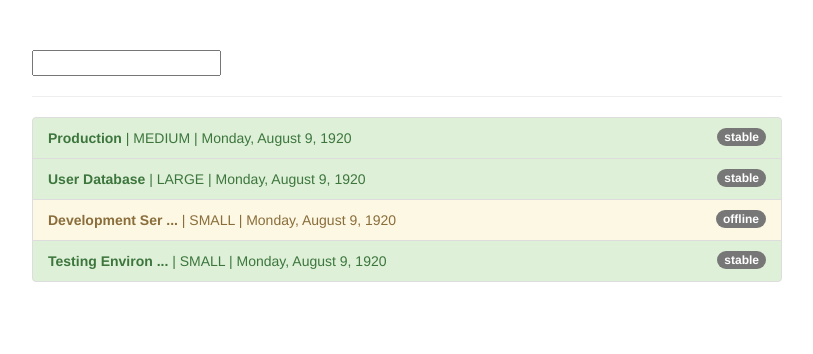
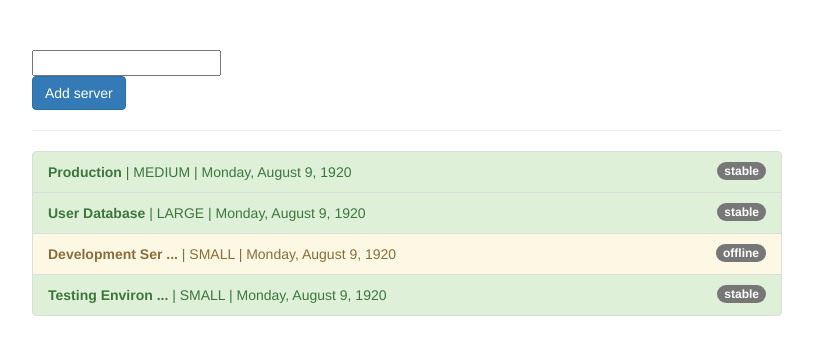
Before and after one commit to somiss14/pipes-start, an Angular app: page / in a window 1280 px wide. Shown: the top 354 px of the page, without its empty margins (233-1046 px from the left). Built offline with nearby package versions, Linux system fonts and the light colour scheme.

Commit message:
lesson 252

```diff
--- a/src/app/app.component.html
+++ b/src/app/app.component.html
@@ -2,6 +2,8 @@
   <div class="row">
     <div class="col-xs-12 col-sm-10 col-md-8 col-sm-offset-1 col-md-offset-2">
       <input type="text" [(ngModel)]="filteredStatus">
+      <br>
+      <button class="btn btn-primary" (click)="onAddServer()">Add server</button>
       <hr>
       <ul class="list-group">
         <li
--- a/src/app/app.component.ts
+++ b/src/app/app.component.ts
@@ -40,4 +40,13 @@
       'list-group-item-danger': server.status === 'critical'
     };
   }
+
+  onAddServer() {
+    this.servers.push({
+      instanceType: 'small',
+      name: 'New server',
+      status: 'stable',
+      started: new Date(14, 5,1996)
+    })
+  }
 }
--- a/src/app/filter.pipe.ts
+++ b/src/app/filter.pipe.ts
@@ -1,7 +1,8 @@
 import {Pipe, PipeTransform} from '@angular/core';
 
 @Pipe({
-  name: 'filter'
+  name: 'filter',
+  pure: false
 })
 export class FilterPipe implements PipeTransform {
 
```
